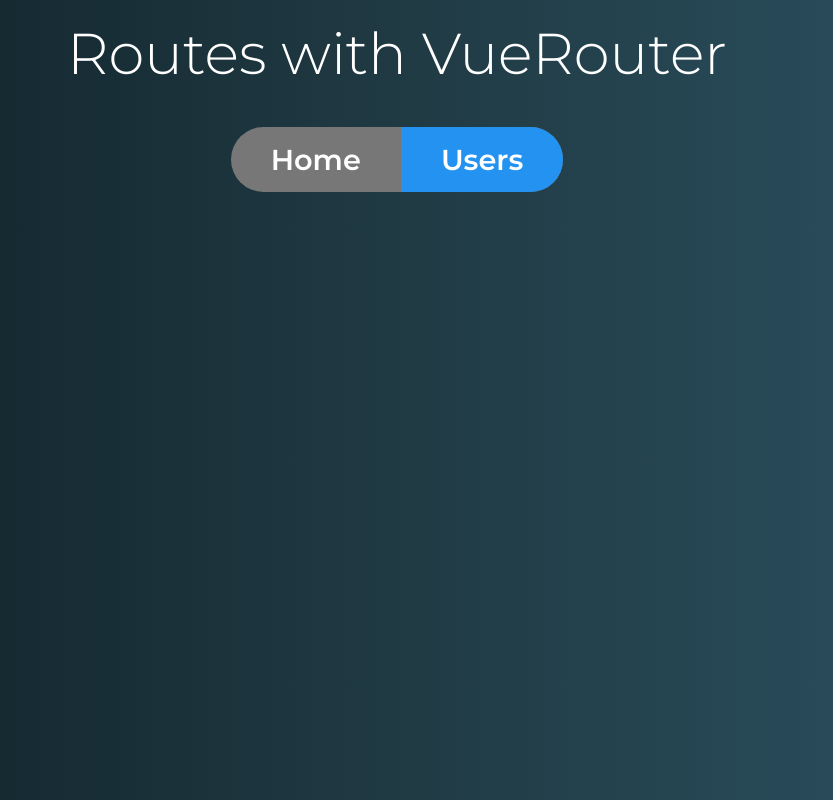
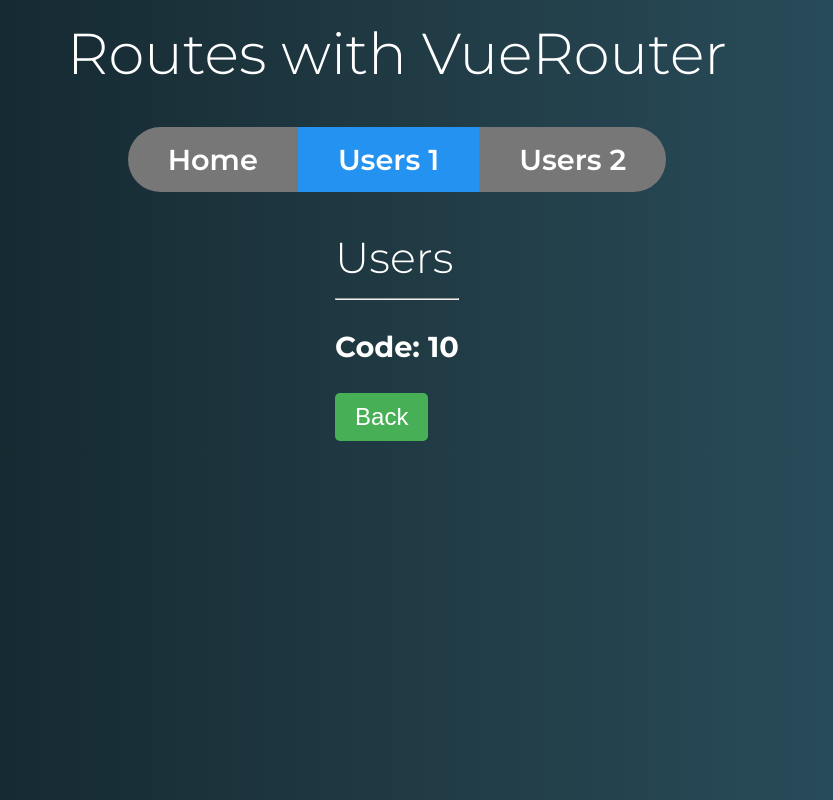
Before and after one commit to rodrigolimasd/vue-tips, a Vue app in the folder routes/routes-test/: page /user/10 in a window 1280 px wide. Shown: the whole page, without its empty margins (243-1076 px from the left). Built offline with nearby package versions, Linux system fonts and the light colour scheme.

Commit message:
route with params

```diff
--- a/routes/routes-test/src/components/template/Menu.vue
+++ b/routes/routes-test/src/components/template/Menu.vue
@@ -4,8 +4,12 @@
             <router-link to="/" tag="li" active-class="active" exact>
                  <a>Home</a>
             </router-link>
-            <router-link to="/user" tag="li" active-class="active">
-                <a>Users</a>
+            <router-link to="/user/10" tag="li" active-class="active">
+                <a>Users 1</a>
+            </router-link>
+            </router-link>
+            <router-link to="/user/20" tag="li" active-class="active">
+                <a>Users 2</a>
             </router-link>
         </ul>
     </nav>
--- a/routes/routes-test/src/components/user/User.vue
+++ b/routes/routes-test/src/components/user/User.vue
@@ -1,11 +1,31 @@
 <template>
     <div class="user">
         <h2>Users</h2>
+        <hr>
+        <p><strong>Code: {{ id }}</strong></p>
+        <button sucesso @click="goHome">Back</button>
     </div>
 </template>
 
 <script>
 export default {
+    props: ['id'],
+    // data() {
+    //     return {
+    //         id: this.$route.params.id
+    //     }
+    // },
+    // watch: {
+    //     $route(to, from) {
+    //         this.id = to.params.id
+    //     }
+    // },
+    methods: {
+        goHome() {
+            //this.$router.push("/")
+            this.$router.push({ path: "/" })
+        }
+    }
 }
 </script>
 
--- a/routes/routes-test/src/router.js
+++ b/routes/routes-test/src/router.js
@@ -13,8 +13,9 @@ export default new Router({
         component: Start
     },
     {
-        path: '/user',
-        component: User
+        path: '/user/:id',
+        component: User,
+        props: true
     }
     ]
 })
```
